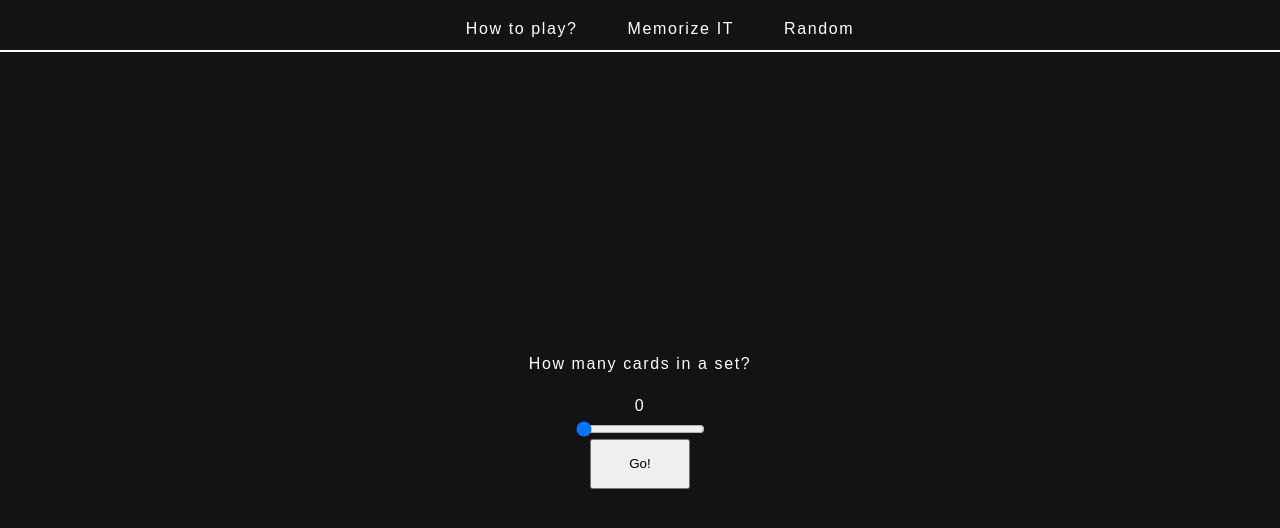
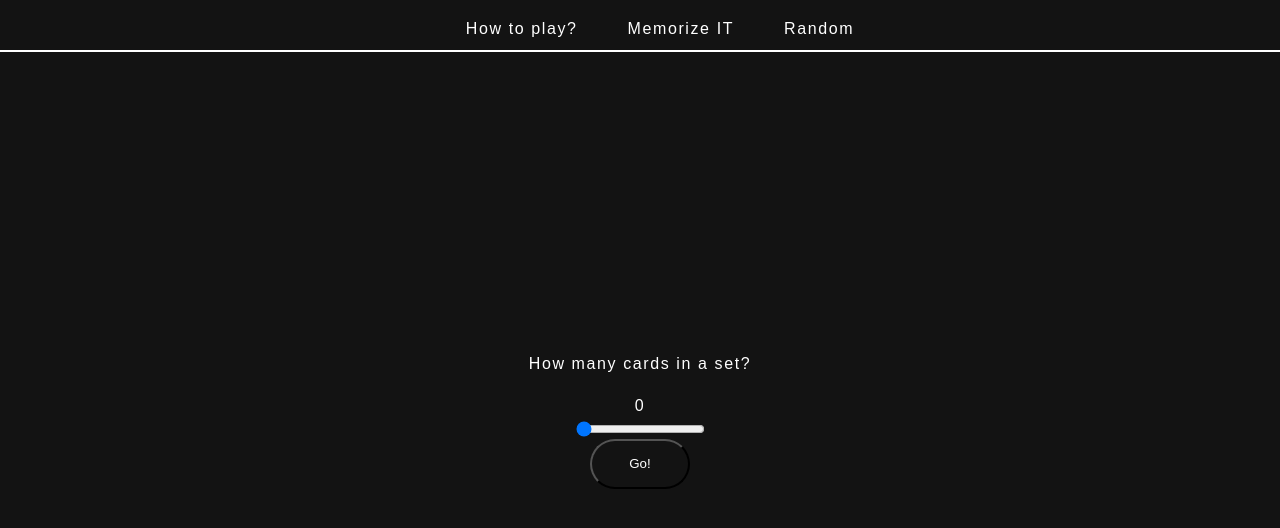
Before and after one commit to aftermath321/memorize-it, a Next.js app in the folder client/: page /random in a window 1280 px wide. Shown: the top 528 px of the page. Built offline with nearby package versions, Linux system fonts and the light colour scheme; no server answers.

Commit message:
More css and fixed bug in random

```diff
--- a/client/src/pages/random.jsx
+++ b/client/src/pages/random.jsx
@@ -1,9 +1,6 @@
 import React, { useState, useEffect } from "react";
 import getHandle from "./api/getCards";
-import Link from "next/link";
-import Card from "../components/Card";
 import CardShow from "./../components/CardShow";
-import Header from "../components/Header";
 
 const random = () => {
   const [cardList, setCardList] = useState([]);
@@ -24,8 +21,14 @@ const random = () => {
   }
 
   function handleSubmit(event) {
+    if (cardNumber > 0) {
       event.preventDefault();
       createRandomList();
+    } else {
+            event.preventDefault();
+
+      alert("Please select more than 0.");
+    }
   }
 
   function randomNumber(max) {
@@ -79,12 +82,7 @@ const random = () => {
     }
   }
 
-  return (
-    <div className="random-menu">
-
-      {randomOptionsMenu()}
-    </div>
-  );
+  return <div className="random-menu">{randomOptionsMenu()}</div>;
 };
 
 export default random;
--- a/client/src/styles/globals.css
+++ b/client/src/styles/globals.css
@@ -27,6 +27,13 @@ h3 {
 }
 h4 {
   font-size: 20;
+}
+button{
+color: #fff;
+border-radius: 50px;
+}
+button:focused{
+    transform: translateY(20px);
 }
 
 .wrapper {
@@ -75,12 +82,12 @@ h4 {
   border: #fff solid 2px;
   border-radius: 20px;
 }
-.card-wrapper:hover {
+.card-wrapper:hover, button:hover {
   background-position: 0% 0%;
   transform: scale(1.05);
   transition: background-position 350ms ease, transform 350ms ease;
 }
-.card-wrapper {
+.card-wrapper, button {
   background: linear-gradient(
     330deg,
     transparent 0% 33%,
```
Lines whose indentation alone changed are shown as unchanged.
